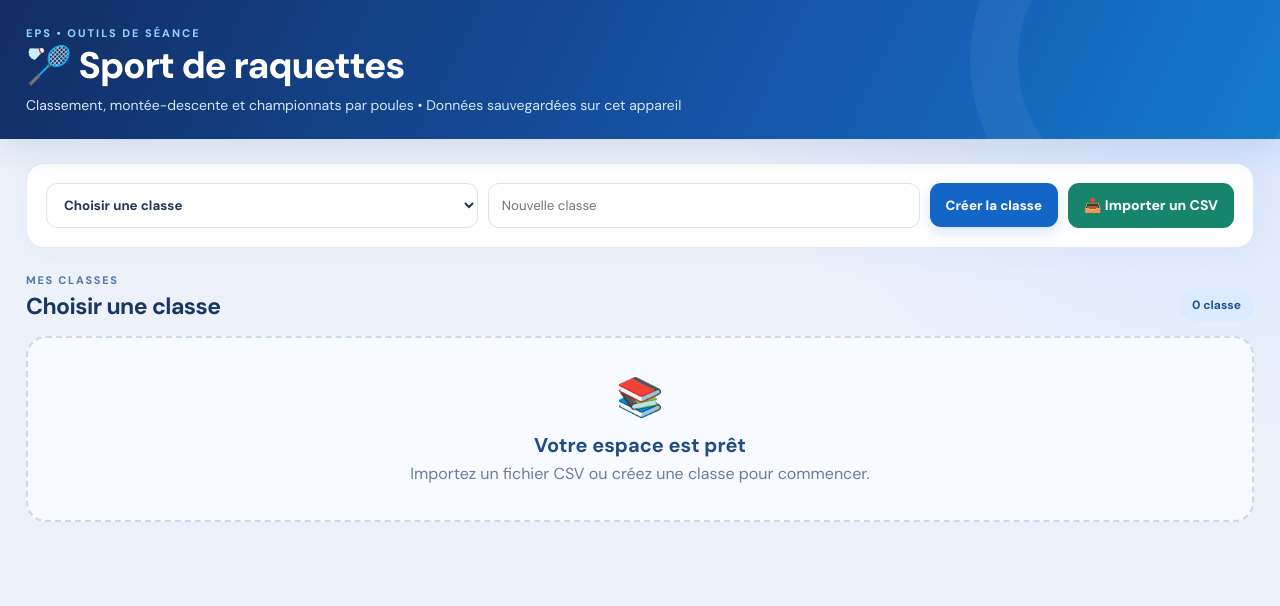
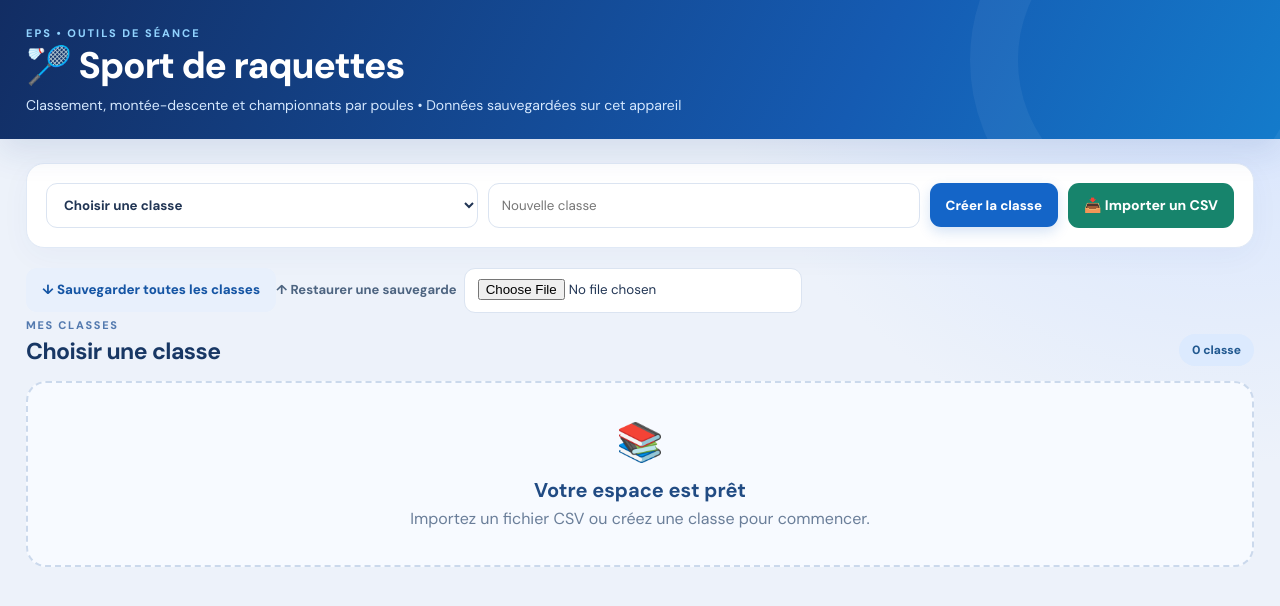
Before and after one commit to EPS-BARLETTA/Sports-de-raquettes-par-sexe, a React (Vite) app: page / in a window 1280 px wide. Shown: the top 606 px of the page. Built offline with nearby package versions, Linux system fonts and the light colour scheme.

Commit message:
Ajouter export et restauration JSON des classes séances scores et rotations

```diff
--- a/src/App.jsx
+++ b/src/App.jsx
@@ -78,6 +78,8 @@ const update=f=>setClasses(cs=>cs.map(c=>c.id===id?f(c):c));
 const players=active?.players||[];
 const available=players.filter(p=>!p.inactive);
 const poolGroups=g=>active?.pools.filter(p=>p.gender===g)||[];
+const exportBackup=()=>{const a=document.createElement('a');const url=URL.createObjectURL(new Blob([JSON.stringify({version:1,classes},null,2)],{type:'application/json'}));a.href=url;a.download='raquettes-sauvegarde-'+new Date().toISOString().slice(0,10)+'.json';a.click();setTimeout(()=>URL.revokeObjectURL(url),1500)};
+const importBackup=async(e)=>{const file=e.target.files?.[0];e.target.value='';if(!file)return;try{const data=JSON.parse(await file.text());if(!Array.isArray(data.classes)||!data.classes.every(c=>typeof c.name==='string'&&Array.isArray(c.players)&&Array.isArray(c.pools)))throw Error('Format de sauvegarde non reconnu');if(!confirm('Cette restauration remplacera les classes actuellement enregistrées sur cet iPad. Continuer ?'))return;setClasses(data.classes);setId(null);setTab('eleves')}catch(err){alert('Import impossible : '+err.message)}};
 const name=x=>players.find(p=>p.id===x)?.name||'?';
 const addClass=()=>{if(!newClass.trim())return;let c={id:uid(),name:newClass.trim(),players:[],rounds:[],pools:[],history:[]};setClasses(cs=>[...cs,c]);setId(c.id);setNewClass('')};
 const importFile=async(event)=>{
@@ -116,7 +118,7 @@ const saveRound=()=>update(c=>({...c,history:[...c.history,{type:'terrains',at:n
 const exportHTML=()=>{if(!active)return;const lines=players.slice().sort(sortNames).map(p=>{let h=active.history.map((event,i)=>{if(event.type==='terrains'){const r=event.players.find(x=>x.id===p.id);return r?'<li>Séance '+(i+1)+' : départ '+esc(r.departure??'—')+', arrivée '+esc(r.arrival??'—')+'</li>':''}const po=event.pools.find(x=>x.ids?.includes(p.id)||x.ranking?.some(y=>y.id===p.id));if(!po)return '';let position=po.ranking?.findIndex(x=>x.id===p.id);return '<li>'+esc(event.type)+' : '+(po.gender==='F'?'Filles':'Garçons')+', poule '+po.level+(position>=0?', rang '+(position+1):'')+'</li>'}).join('');return '<section><h2>'+esc(p.name)+' ('+esc(p.sex)+')</h2><ol>'+h+'</ol></section>'}).join('');download('bilan-raquettes-'+active.name.replace(/[^a-z0-9]/gi,'-')+'.html','<!doctype html><html lang="fr"><meta charset="utf-8"><title>Bilan '+esc(active.name)+'</title><style>body{font:16px system-ui;max-width:850px;margin:32px auto;padding:16px}section{border-top:1px solid #ddd;padding:12px}li{margin:6px}</style><h1>Bilan — '+esc(active.name)+'</h1><p>Export du '+new Date().toLocaleDateString('fr-FR')+'</p>'+lines+'</html>')};
 return <main className="raquettes-app"><header className="app-heading"><div className="eyebrow">EPS • Outils de séance</div><h1>🏸 Sport de raquettes</h1><p>Classement, montée-descente et championnats par poules • Données sauvegardées sur cet appareil</p></header>
 <div className="class-toolbar" style={{display:'flex',gap:10,flexWrap:'wrap',marginBottom:20}}><select value={id||''} onChange={e=>{setId(e.target.value);setTab('eleves')}}><option value="">Choisir une classe</option>{classes.map(c=><option key={c.id} value={c.id}>{c.name}</option>)}</select><input placeholder="Nouvelle classe" value={newClass} onChange={e=>setNewClass(e.target.value)}/><button onClick={addClass}>Créer la classe</button><label className="csv-import">📥 {importBusy?'Importation…':'Importer un CSV'}<input type="file" accept=".csv,text/csv" disabled={importBusy} onChange={importFile}/></label></div>
-<section className="class-overview"><div className="section-heading"><div><span className="section-kicker">MES CLASSES</span><h2>Choisir une classe</h2></div><span className="class-total">{classes.length} classe{classes.length>1?'s':''}</span></div>{classes.length===0?<div className="empty-classes"><span>📚</span><h3>Votre espace est prêt</h3><p>Importez un fichier CSV ou créez une classe pour commencer.</p></div>:<div className="class-card-grid">{classes.slice().sort((a,b)=>coll.compare(a.name,b.name)).map(c=><div key={c.id} className={'class-card '+(c.id===id?'is-active':'')}><button className="class-card-main" onClick={()=>{setId(c.id);setTab('eleves')}}><span className="class-icon">🏸</span><span className="class-card-title">{c.name}</span><span className="class-card-count">{c.players.length} élèves</span><span className="class-card-breakdown"><span>♀ {c.players.filter(p=>p.sex==='F').length} filles</span><span>♂ {c.players.filter(p=>p.sex==='G').length} garçons</span></span><span className="class-card-link">{c.id===id?'Classe ouverte ✓':'Ouvrir la classe →'}</span></button><button className="class-delete" title={'Supprimer '+c.name} aria-label={'Supprimer '+c.name} onClick={()=>deleteClass(c.id)}>🗑 Supprimer</button></div>)}</div>}</section>
+<div className="backup-controls"><button onClick={exportBackup}>↓ Sauvegarder toutes les classes</button><label>↑ Restaurer une sauvegarde<input type="file" accept=".json,application/json" onChange={importBackup}/></label></div><section className="class-overview"><div className="section-heading"><div><span className="section-kicker">MES CLASSES</span><h2>Choisir une classe</h2></div><span className="class-total">{classes.length} classe{classes.length>1?'s':''}</span></div>{classes.length===0?<div className="empty-classes"><span>📚</span><h3>Votre espace est prêt</h3><p>Importez un fichier CSV ou créez une classe pour commencer.</p></div>:<div className="class-card-grid">{classes.slice().sort((a,b)=>coll.compare(a.name,b.name)).map(c=><div key={c.id} className={'class-card '+(c.id===id?'is-active':'')}><button className="class-card-main" onClick={()=>{setId(c.id);setTab('eleves')}}><span className="class-icon">🏸</span><span className="class-card-title">{c.name}</span><span className="class-card-count">{c.players.length} élèves</span><span className="class-card-breakdown"><span>♀ {c.players.filter(p=>p.sex==='F').length} filles</span><span>♂ {c.players.filter(p=>p.sex==='G').length} garçons</span></span><span className="class-card-link">{c.id===id?'Classe ouverte ✓':'Ouvrir la classe →'}</span></button><button className="class-delete" title={'Supprimer '+c.name} aria-label={'Supprimer '+c.name} onClick={()=>deleteClass(c.id)}>🗑 Supprimer</button></div>)}</div>}</section>
 {active&&<><div className="stats-strip"><div><strong>{players.length}</strong><span>Élèves dans la classe</span></div><div><strong>{players.filter(p=>p.sex==='F').length}</strong><span>Filles</span></div><div><strong>{players.filter(p=>p.sex==='G').length}</strong><span>Garçons</span></div></div><nav className="module-nav" style={{display:'flex',gap:8,flexWrap:'wrap',marginBottom:20}}>{[['eleves','Élèves'],['terrains','Montée-descente'],['poules','Poules'],['bilan','Bilans']].map(([value,label])=><button className={tab===value?'active':''} key={value} onClick={()=>setTab(value)}>{label}</button>)}</nav><section className="content-panel">
 {tab==='eleves'&&<><h2>{active.name} — {players.length} élèves</h2><p>{available.length} disponibles · {players.length-available.length} neutralisés</p><div style={{display:'flex',gap:8,flexWrap:'wrap'}}><input placeholder="Nom prénom" value={student} onChange={e=>setStudent(e.target.value)} onKeyDown={e=>e.key==='Enter'&&addStudent()}/><select value={sex} onChange={e=>setSex(e.target.value)}><option value="F">Fille</option><option value="G">Garçon</option></select><button onClick={addStudent}>Ajouter</button></div><div className="student-grid" style={{display:'grid',gridTemplateColumns:'repeat(auto-fill,minmax(200px,1fr))',gap:8,marginTop:18}}>{players.slice().sort(sortNames).map(p=><div className="student-card" key={p.id}><strong>{p.nom||p.name} {p.prenom||''}</strong> · {p.sex==='F'?'Fille':'Garçon'} <button onClick={()=>toggleInactive(p.id)}>{p.inactive?'Réactiver':'Neutraliser'}</button> <button title="Supprimer" onClick={()=>{if(confirm('Supprimer cet élève ?'))update(c=>({...c,players:c.players.filter(x=>x.id!==p.id)}))}}>×</button></div>)}</div></>}
 {tab==='terrains'&&<><div className="terrain-heading"><div><span className="section-kicker">MONTEE - DESCENTE</span><h2>Répartition des élèves</h2><p>Sélectionne les élèves à gauche, puis touche le terrain à droite.</p></div></div>
```
